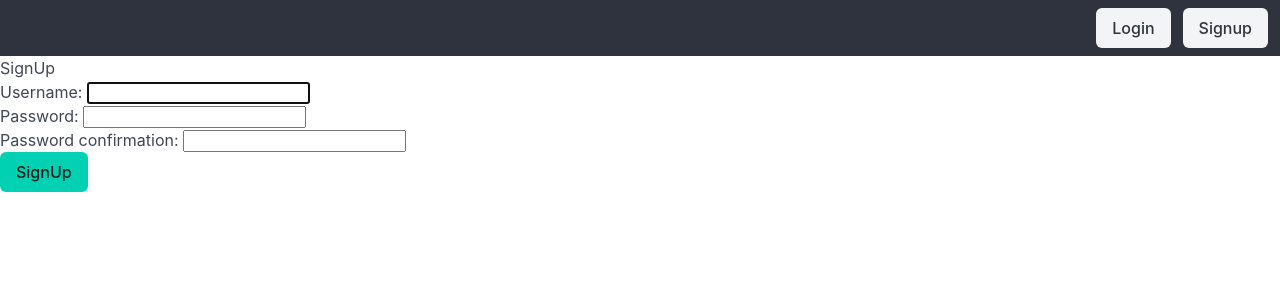
After one commit to PrashantSBasnet/L5_WAT, a Django app: page /signup in a window 1280 px wide. The commit adds this page. Shown: the top 300 px of the page. Run offline with Django 5.2, Linux system fonts and the light colour scheme.

Commit message:
fix: signup page

```diff
--- /dev/null
+++ b/django/home/templates/home/signup.html
@@ -0,0 +1,10 @@
+{% extends 'base.html' %}
+{% block content %}
+
+<h1>SignUp</h1>
+<form method="post">{% csrf_token %}
+    {{form.as_p}}
+    <button type="submit" class="button is-primary">SignUp</button>
+</form>
+
+{% endblock %}
--- a/django/home/urls.py
+++ b/django/home/urls.py
@@ -7,4 +7,5 @@ urlpatterns=[
     path('authorized', views.AuthorizedView.as_view(), name='authorized'),
     path('login', views.LoginInterfaceView.as_view(), name='login'),
     path('logout', views.LogoutInterfaceView.as_view(), name='logout'),
+    path('signup', views.SignUpView.as_view(), name='signup'),
 ]
--- a/django/home/views.py
+++ b/django/home/views.py
@@ -5,7 +5,7 @@ from django.contrib.auth.forms import UserCreationForm
 from django.contrib.auth.mixins import LoginRequiredMixin
 from django.contrib.auth.views import LoginView, LogoutView
 from django.shortcuts import redirect
-from django.views.generic import TemplateView
+from django.views.generic import TemplateView, CreateView
 
 '''Class-Based Views'''
 
@@ -32,5 +32,16 @@ class AuthorizedView(LoginRequiredMixin, TemplateView):
     template_name = "home/authorized.html"
     login_url = "/admin"
 
-class SignUpView(UserCreationForm):
+class SignUpView(CreateView):
+    form_class=UserCreationForm
     template_name = "home/signup.html"
+    success_url="/login"
+
+
+    #we are overriding the default validation for testing purpose
+    def get_form(self,form_class=None):
+        form=super().get_form(form_class)
+        form.fields["username"].help_text=None
+        form.fields["password1"].help_text=None
+        form.fields["password2"].help_text=None
+        return form
--- a/django/static/template/base.html
+++ b/django/static/template/base.html
@@ -20,14 +20,18 @@
         <div class="navbar-end">
             <div class='navbar-item'>
                 {% if user.is_authenticated %}
+
                 <a href="{% url 'notes.list' %}" class="button is-light" type="submit">View Notes</a>
+                <a href="{% url 'notes.new' %}" class="button is-light" type="submit">Create Notes</a>
                 <form method="POST" action="{% url 'logout' %}">
                     {% csrf_token %}
                     <button type="submit" class="button is-light" type="submit">Logout</button>
                 </form>
+
                 {% else %}
-                <a href="{% url 'notes.new' %}" class="button is-light" type="submit">Create</a>
                 <a href="{% url 'login' %}" class="button is-light">Login</a>
+                <a href="{% url 'signup' %}" class="button is-light">Signup</a>
+
                 {% endif %}
             </div>
         </div>
```
